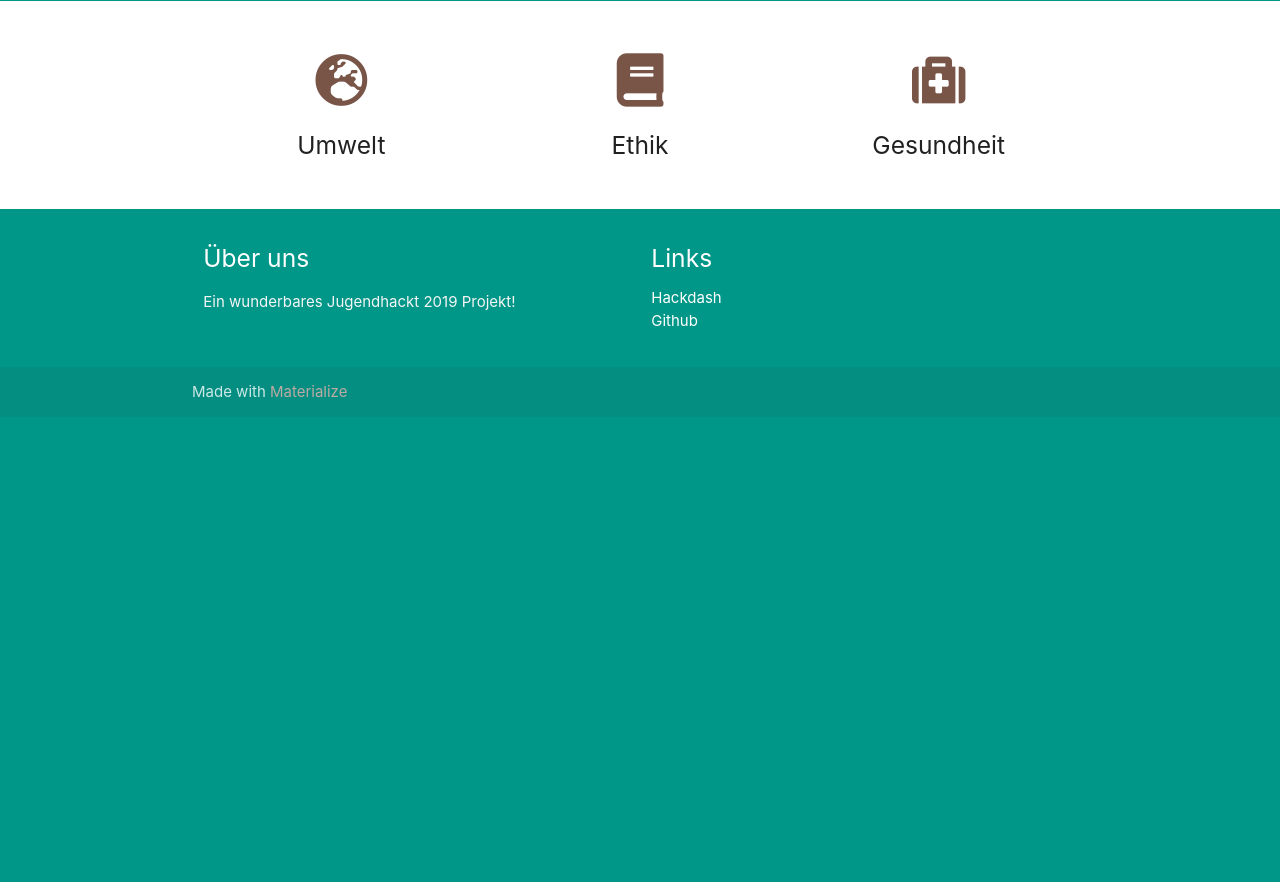
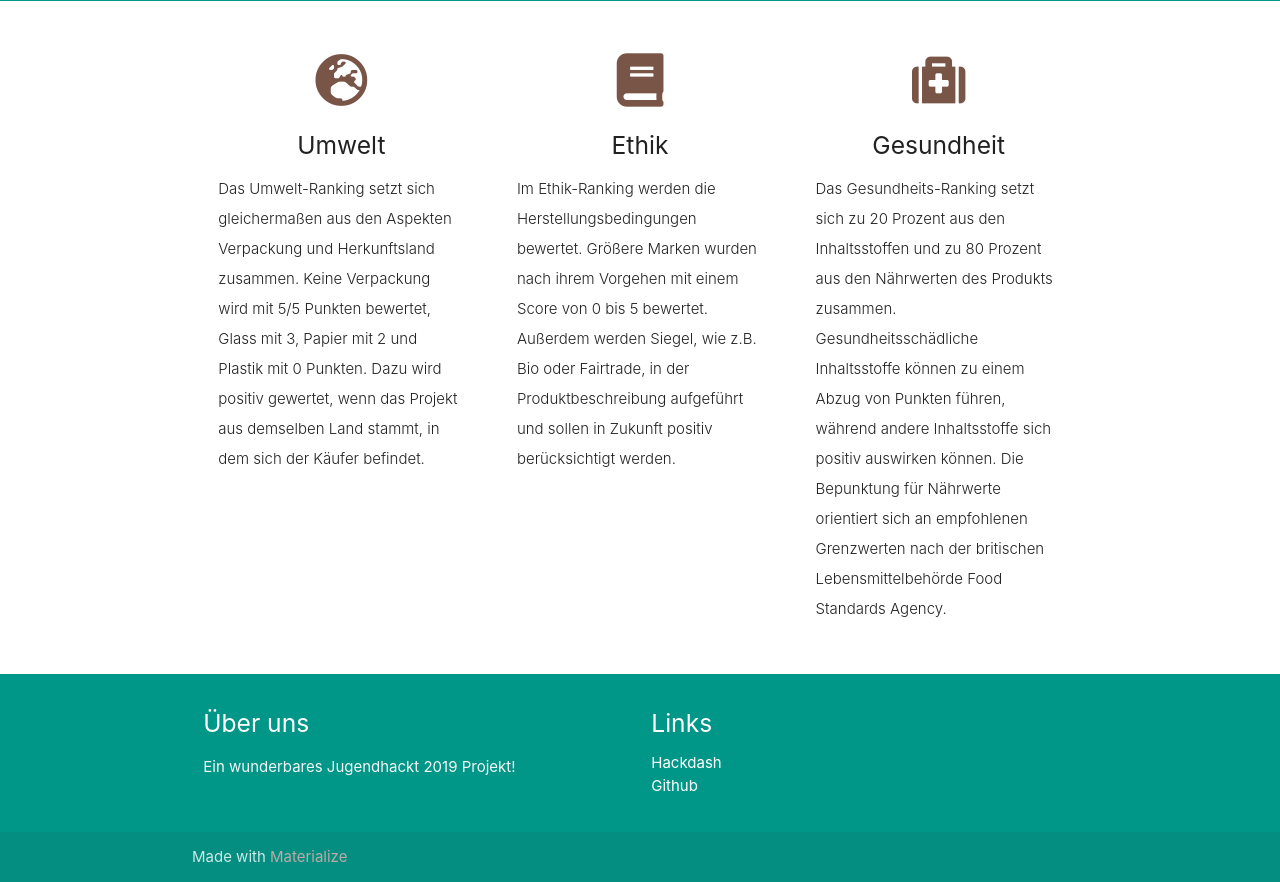
Before and after one commit to Jugendhackt/froehlichkauf-frontend, a Flask app: page / in a window 1280 px wide. Shown: the part 524-1406 px from the top of the page. Before the commit the page ends 922 px from the top, so only its background shows below. Run offline with Flask 2, Linux system fonts and the light colour scheme; some libraries are stand-ins or nearby versions.

Commit message:
Update index.html

```diff
--- a/templates/index.html
+++ b/templates/index.html
@@ -59,7 +59,8 @@
             <h2 class="center brown-text"><i class="fas fa-globe-europe"></i></h2>
             <h5 class="center">Umwelt</h5>
 
-            <p class="light"></p>
+            <p class="light">Das Umwelt-Ranking setzt sich gleichermaßen aus den Aspekten Verpackung und Herkunftsland zusammen. Keine Verpackung wird mit 5/5 Punkten bewertet, Glass mit 3, Papier mit 2 und Plastik mit 0 Punkten.
+              Dazu wird positiv gewertet, wenn das Projekt aus demselben Land stammt, in dem sich der Käufer befindet.</p>
           </div>
         </div>
 
@@ -68,7 +69,7 @@
             <h2 class="center brown-text"><i class="fas fa-book"></i></h2>
             <h5 class="center">Ethik</h5>
 
-            <p class="light"></p>
+            <p class="light">Im Ethik-Ranking werden die Herstellungsbedingungen bewertet. Größere Marken wurden nach ihrem Vorgehen mit einem Score von 0 bis 5 bewertet. Außerdem werden Siegel, wie z.B. Bio oder Fairtrade, in der Produktbeschreibung aufgeführt und sollen in Zukunft positiv berücksichtigt werden.</p>
           </div>
         </div>
 
@@ -77,7 +78,8 @@
             <h2 class="center brown-text"><i class="fas fa-medkit"></i></h2>
             <h5 class="center">Gesundheit</h5>
 
-            <p class="light"></p>
+            <p class="light">Das Gesundheits-Ranking setzt sich zu 20 Prozent aus den Inhaltsstoffen und zu 80 Prozent aus den Nährwerten des Produkts zusammen.
+            Gesundheitsschädliche Inhaltsstoffe können zu einem Abzug von Punkten führen, während andere Inhaltsstoffe sich positiv auswirken können. Die Bepunktung für Nährwerte orientiert sich an empfohlenen Grenzwerten nach der britischen Lebensmittelbehörde Food Standards Agency.</p>
           </div>
         </div>
       </div>
```
